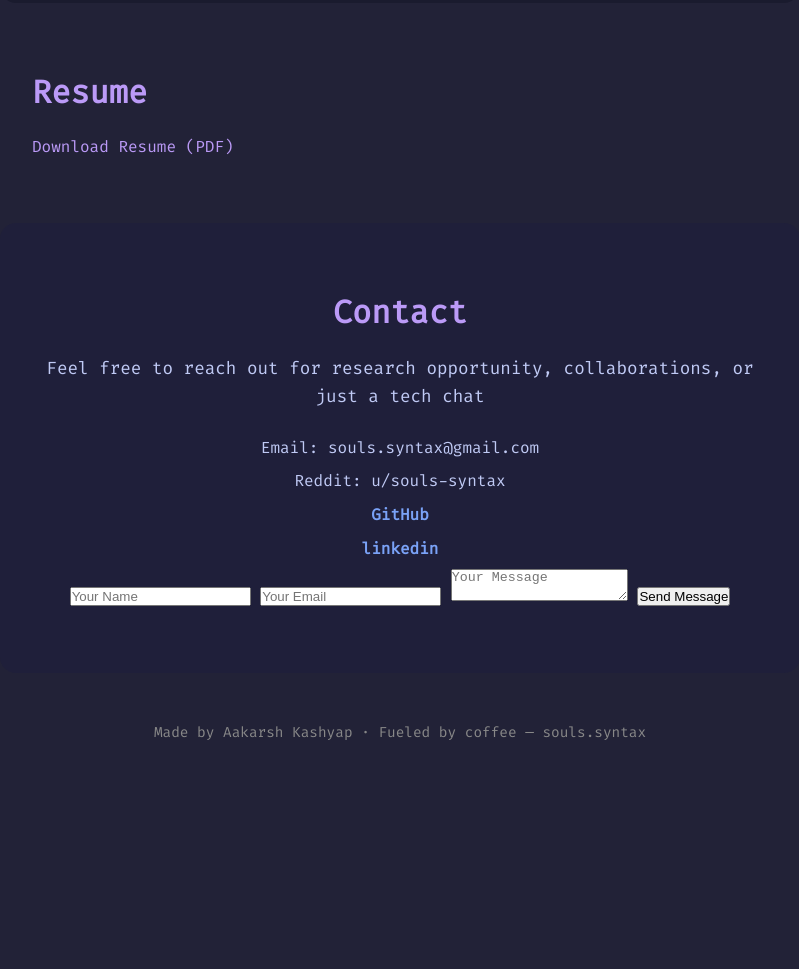
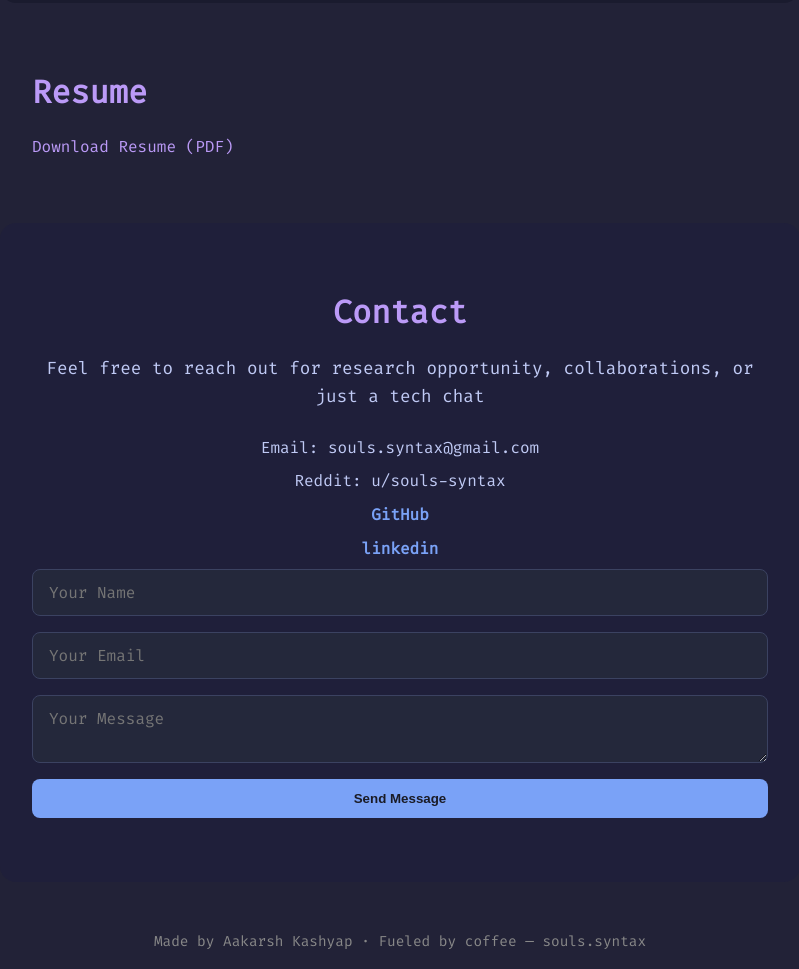
Before and after one commit to souls-syntax/souls-syntax-portfolio, a plain HTML site: page index.html in a window 1280 px wide. Shown: the part 2197-3166 px from the top of the page, without its empty margins (240-1039 px from the left). Before the commit the page ends 2957 px from the top, so only its background shows below. Drawn offline with Linux system fonts and the light colour scheme.

Commit message:
Style and themed EmailJS part in tokyonight theme

```diff
--- a/style.css
+++ b/style.css
@@ -232,3 +232,56 @@ footer{
         padding: 2rem 1rem;
     }
 }
+
+
+#contact-form{
+    display: flex;
+    flex-direction: column;
+    gap: 1rem;
+}
+
+#contact #contact-form input {
+    padding: 0.75rem 1rem;
+    background-color: #24283b;
+    color: #c0caf5;
+    border: 1px solid #3b4261;
+    border-radius: 8px;
+    font-family: 'Fira Code', monospace;
+    font-size: 1rem;
+    resize: vertical;
+
+}
+
+#contact #contact-form textarea {
+    padding: 0.75rem 1rem;
+    background-color: #24283b;
+    color: #c0caf5;
+    border: 1px solid #3b4261;
+    border-radius: 8px;
+    font-family: 'Fira Code', monospace;
+    font-size: 1rem;
+    resize: vertical;
+
+}
+
+#contact #contact-form input:focus,
+#contact #contact-form textarea:focus{
+    outline: none;
+    border-color: #7aa2f7;
+    box-shadow: 0 0 0 2px rgba(122,162,247,0.3);
+}
+
+#contact #contact-form button{
+    padding: 0.75rem;
+    background-color: #7aa2f7;
+    color: #1a1b26;
+    border: none;
+    border-radius: 8px;
+    font-weight: bold;
+    cursor: pointer;
+    transition: background-color 0.3s;
+}
+
+#contact-form button:hover {
+    background-color: #9aa5ce;
+}
```
